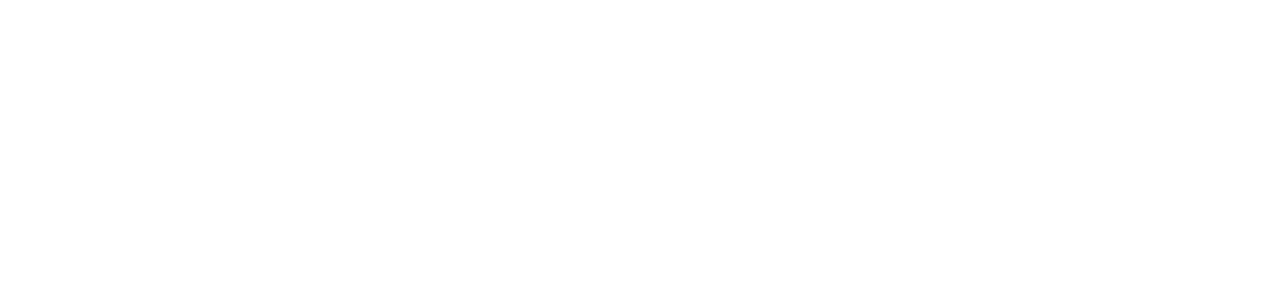
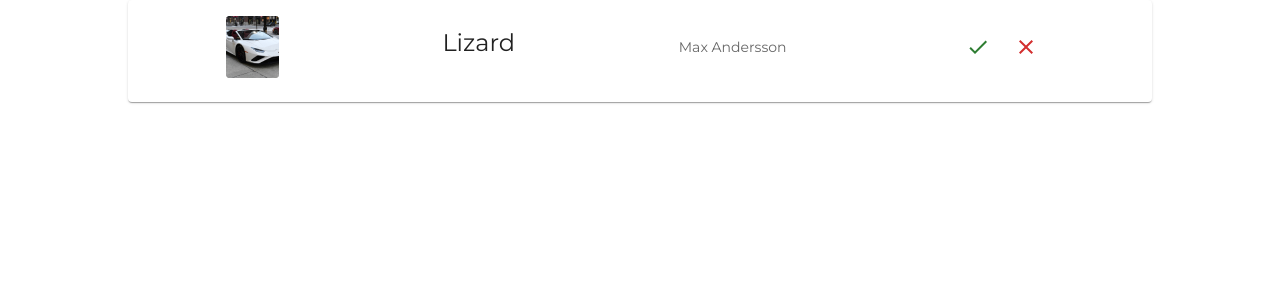
Before and after one commit to Vacannot/PinkRent, a React (Create React App) app: page /NotificationPage in a window 1280 px wide. Before the commit this address had no page. Shown: the top 300 px of the page. Built offline with nearby package versions, Linux system fonts and the light colour scheme.

Commit message:
Notification component (#14)
* notification compenent

* notification component done,

* changes in files done. conflicts

* link to icon

* same out finished diffrent cod, link noti..icon

```diff
--- a/src/App.tsx
+++ b/src/App.tsx
@@ -1,12 +1,14 @@
 import { Routes, BrowserRouter, Route } from "react-router-dom";
-import StartPage from "./pages/Layout";
 import LoginPage from "./pages/LoginPage";
+import Layout from "./pages/Layout";
+import NotificationPage from "./pages/NotificationPage";
 function App() {
   return (
     <div>
       <BrowserRouter>
         <Routes>
-          <Route path="/" element={<StartPage />} />
+          <Route path="/" element={<Layout />} />
+          <Route path="NotificationPage" element={<NotificationPage />} />
           <Route path="loginPage" element={<LoginPage />} />
         </Routes>
       </BrowserRouter>
--- /dev/null
+++ b/src/Pages/NotificationPage.tsx
@@ -0,0 +1,12 @@
+import NotificationCard from "../components/NotificationComponent/NotificationCard";
+
+
+function NotificationPage() {
+    return (
+        <div>
+            <NotificationCard />
+        </div>
+    )
+}
+
+export default NotificationPage;
--- /dev/null
+++ b/src/components/NotificationComponent/NotificationCard.module.scss
@@ -0,0 +1,20 @@
+
+.line {
+    height: .1rem;
+    width: 80%;
+    background-color: rgb(15, 15, 15);
+    opacity: 0.2;
+}
+
+.colorGreen {
+    color: green;
+    margin-right: 1rem;
+
+}
+.colorRed {
+    color: red;
+}
+.icons {
+    display: flex;
+    align-items: end;
+}
--- /dev/null
+++ b/src/components/NotificationComponent/NotificationCard.tsx
@@ -0,0 +1,63 @@
+import styles from "./NotificationCard.module.scss"
+import CheckIcon from '@mui/icons-material/Check';
+import CloseIcon from '@mui/icons-material/Close';
+import Card from '@mui/material/Card';
+import CardActions from '@mui/material/CardActions';
+import CardContent from '@mui/material/CardContent';
+import Typography from '@mui/material/Typography';
+import CarImage from '../../assets/Rectangle42.png'
+import { IconButton, Box } from "@mui/material";
+
+
+
+function NotificationCard() {
+    return (
+      <><>
+        <Box sx={{ width:"100%", '@media screen and (min-width: 800px)': { display: 'none',} }}>
+          <Box sx={{ display: "flex", justifyContent:"space-around", alignItems:"end"}}>
+            <Box>
+              <Typography variant="h6" > Max Andersson</Typography>
+              <Typography>Request to rent Ferrari</Typography>
+             </Box>
+            <Box >
+            <IconButton aria-label="delete"  color="success"  >
+              <CheckIcon />
+            </IconButton>
+            <IconButton aria-label="delete"  color="error"   >
+              <CloseIcon/>
+            </IconButton>
+            </Box>
+          </Box>
+             <hr className={styles.line}></hr>
+        </Box>
+      </>
+      <Card sx={{ width: "80%", display: "flex", mx: "auto",
+        '@media screen and (max-width: 800px)': { display: 'none',}, }}>
+          <CardContent sx={{ width: "100%", display: "flex", alignItems: "center", justifyContent: "space-around" }}>
+            <img src={CarImage} alt="" />
+            <Typography gutterBottom variant="h5" component="div">
+              Lizard
+            </Typography>
+            <Typography variant="body2" color="text.secondary">
+              Max Andersson
+            </Typography>
+            <CardActions>
+            <IconButton aria-label="delete"  color="success"  >
+              <CheckIcon />
+            </IconButton>
+            <IconButton aria-label="delete"  color="error"   >
+              <CloseIcon/>
+            </IconButton>
+            </CardActions>
+          </CardContent>
+        </Card>
+        </>
+
+
+     )
+    }
+
+
+
+
+export default NotificationCard;
```
Also changed, not shown: src/components/Header/Header.tsx (+6 -3 lines), src/assets/Rectangle42.png (added), 1 other file (tests, documents, lock files or other folders).
